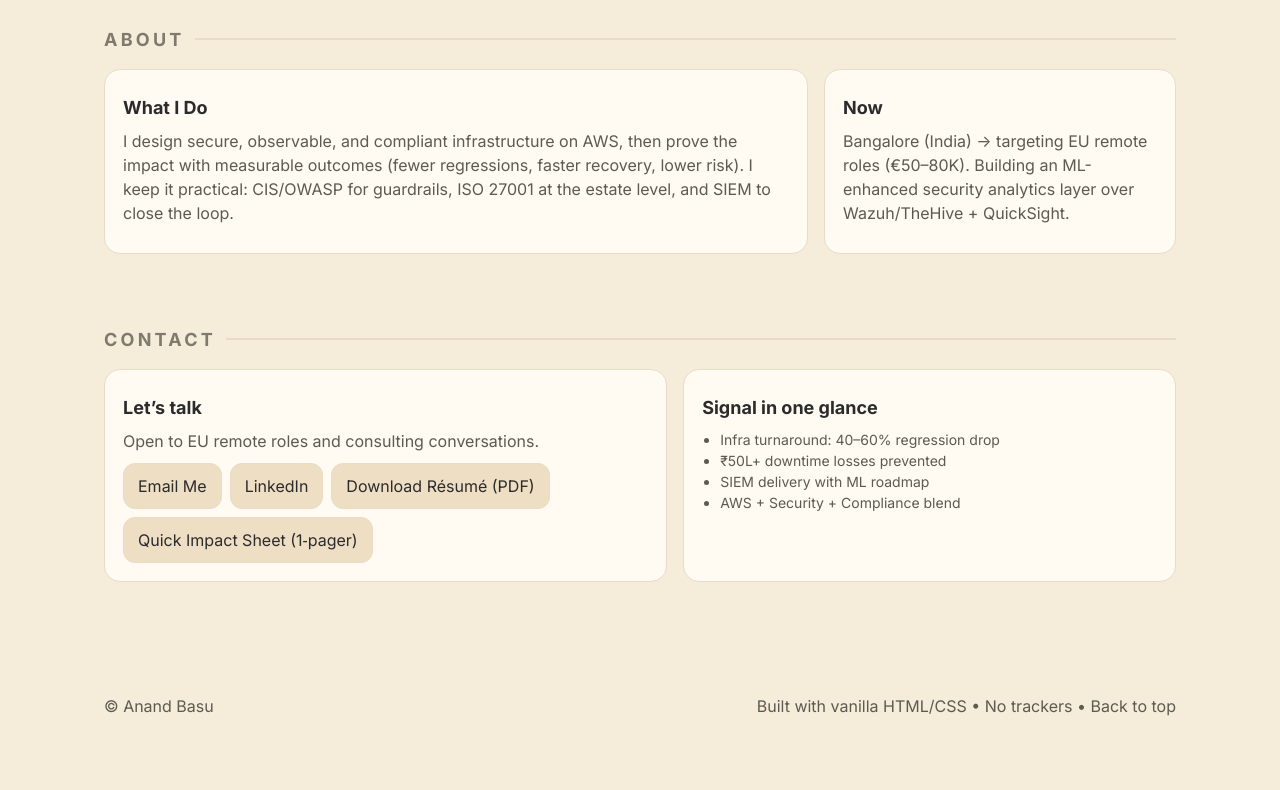
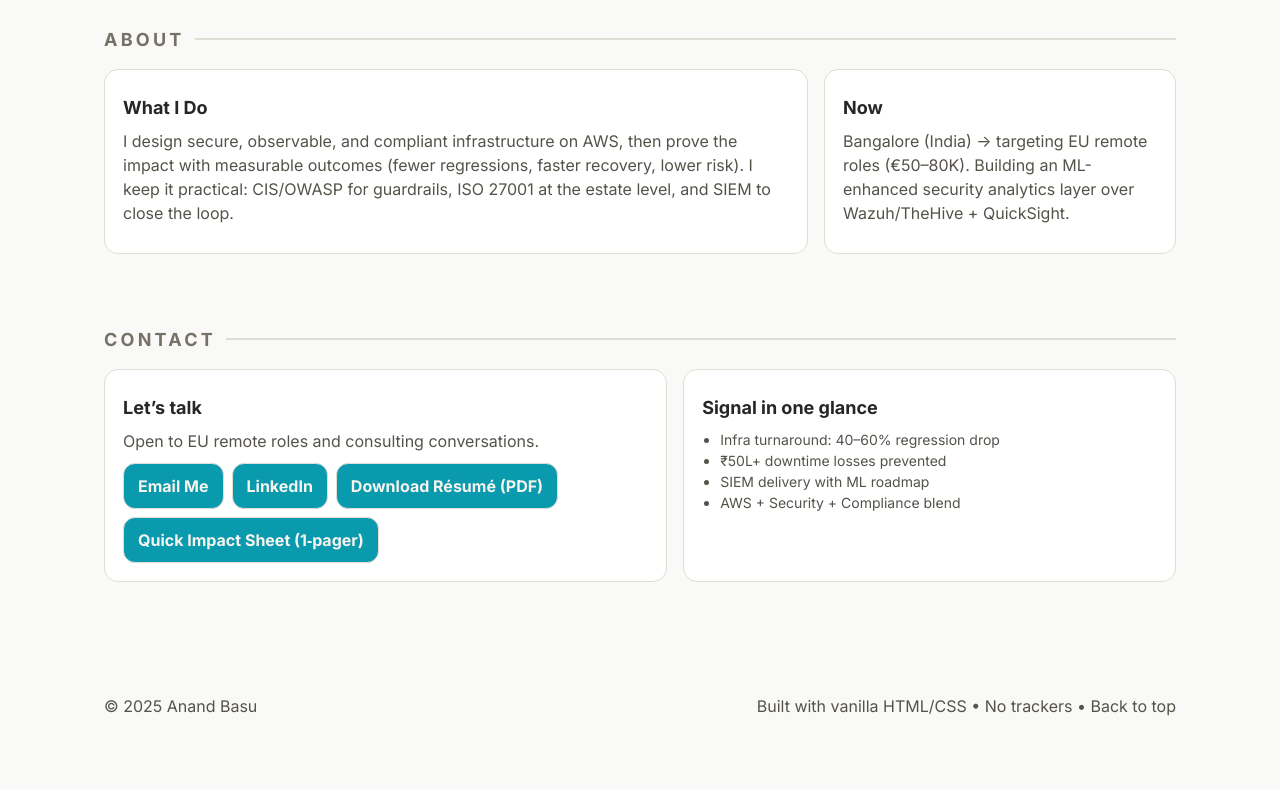
Before and after one commit to anandb1980/portfolio, a plain HTML site: page index.html in a window 1280 px wide. Shown: the part 1712-2502 px from the top of the page. Drawn offline with Linux system fonts and the light colour scheme.

Commit message:
Update index.html

```diff
--- a/index.html
+++ b/index.html
@@ -27,23 +27,38 @@
   <link rel="me" href="https://www.linkedin.com/in/anand80b/"/>
 
   <style>
-    :root {
-      --bg: #f5ecd9;   /* Kindle paper-like */
-      --muted: #f9f3e6;
-      --card: #fffaf2;
-      --card2: #e3fdff;
-      --text: #2b2b2b;
-      --subtext: #5e5a50;
-      --subtext2: #7f7a6d;
-      --border: #e8dcc7;
-      --chip: #fffaf2;
-      --chip2: #eedec4;
-      --chip3: #e7bd7a;
-      --shadow: 0 8px 18px color-mix(in oklab, #000 10%, transparent);
-      --radius: 16px;
-      --accent: #2c7be5;
-      --accent-2: #00bce3;
-    }
+ :root {
+  /* Base */
+  --bg:       #f9f9f7;  /* clean, modern off-white */
+  --text:     #262626;  /* crisp dark grey */
+  --subtext:  #55524a;  /* calm neutral */
+  --subtext2: #767066;  /* captions/help text */
+
+  /* Surfaces */
+  --muted:    #f4f2ec;  /* subtle section background */
+  --card:     #ffffff;  /* pure white for clarity */
+  --card2:    #f0f5f7;  /* light blue-grey, very soft */
+
+  /* Lines & elevation */
+  --border:   #e0ddd5;  /* refined border */
+  --shadow:   0 6px 16px rgba(0,0,0,.05);
+  --radius:   14px;     /* slightly rounded, professional */
+
+  /* Accents (accessible, desaturated) */
+  --accent:   #2c7be5;  /* primary blue */
+  --accent-2: #0a9aad;  /* muted teal */
+  --accent-3: #b68a4a;  /* warm brass for subtle highlights */
+
+  /* Chips/tags (quiet, readable) */
+  --chip:     #ffffff;  /* matches card */
+  --chip2:    #f0ebe3;  /* warm sand */
+  --chip3:    #d2b17b;  /* muted brass */
+
+  /* States (accessible colors) */
+  --ok:       #1f7a4d;  /* success green */
+  --warn:     #8a6d3b;  /* warning brown */
+  --danger:   #b23b3b;  /* error red */
+}
     * { box-sizing: border-box; }
     html, body { height: 100%; }
     body {
@@ -66,7 +81,7 @@
     .nav { display: flex; gap: 20px; align-items: center; justify-content: space-between; padding: 12px 0; }
     .brand { display: flex; align-items: center; gap: 12px; font-weight: 700; letter-spacing: .3px; }
     .dot { width: 10px; height: 10px; border-radius: 50%; background: linear-gradient(135deg, var(--accent), var(--accent-2)); box-shadow: 0 0 0 3px color-mix(in oklab, var(--accent) 20%, transparent); }
-    .cta { padding: 10px 14px; border: 1px solid var(--border); border-radius: 12px; background: var(--chip2); }
+    .cta { padding: 10px 14px; border: 1px solid var(--border); border-radius: 12px; background: var(--accent-2); font-weight:700; color: #f6f4ef; }
     .cta2 { font-size: 13px; font-weight: 700; color: var(--subtext2); }
     .nav a.primary { background: linear-gradient(135deg, var(--accent), var(--accent-2)); color: white; border: 0; box-shadow: var(--shadow); }
 
@@ -313,4 +328,7 @@
   </footer>
 
   <script>
-    doc
+    document.getElementById('y').textContent = new Date().getFullYear();
+  </script>
+</body>
+</html>
```
